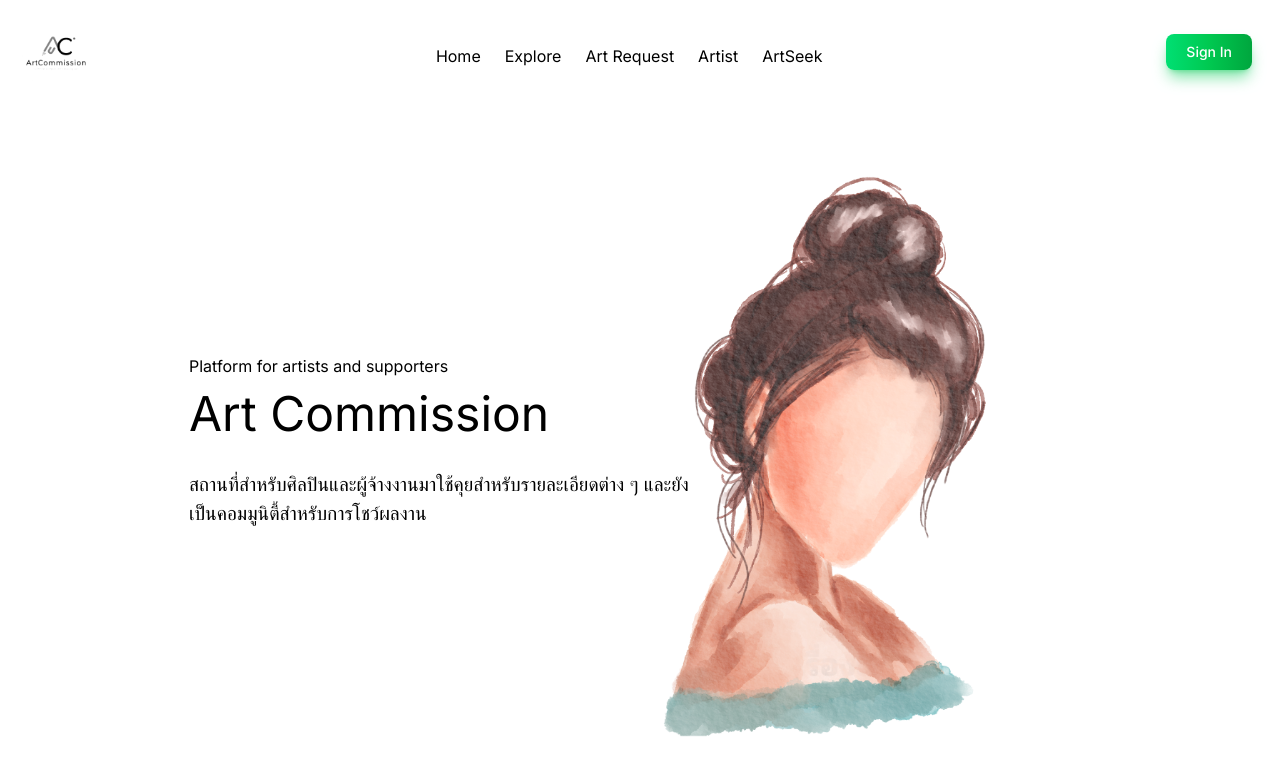
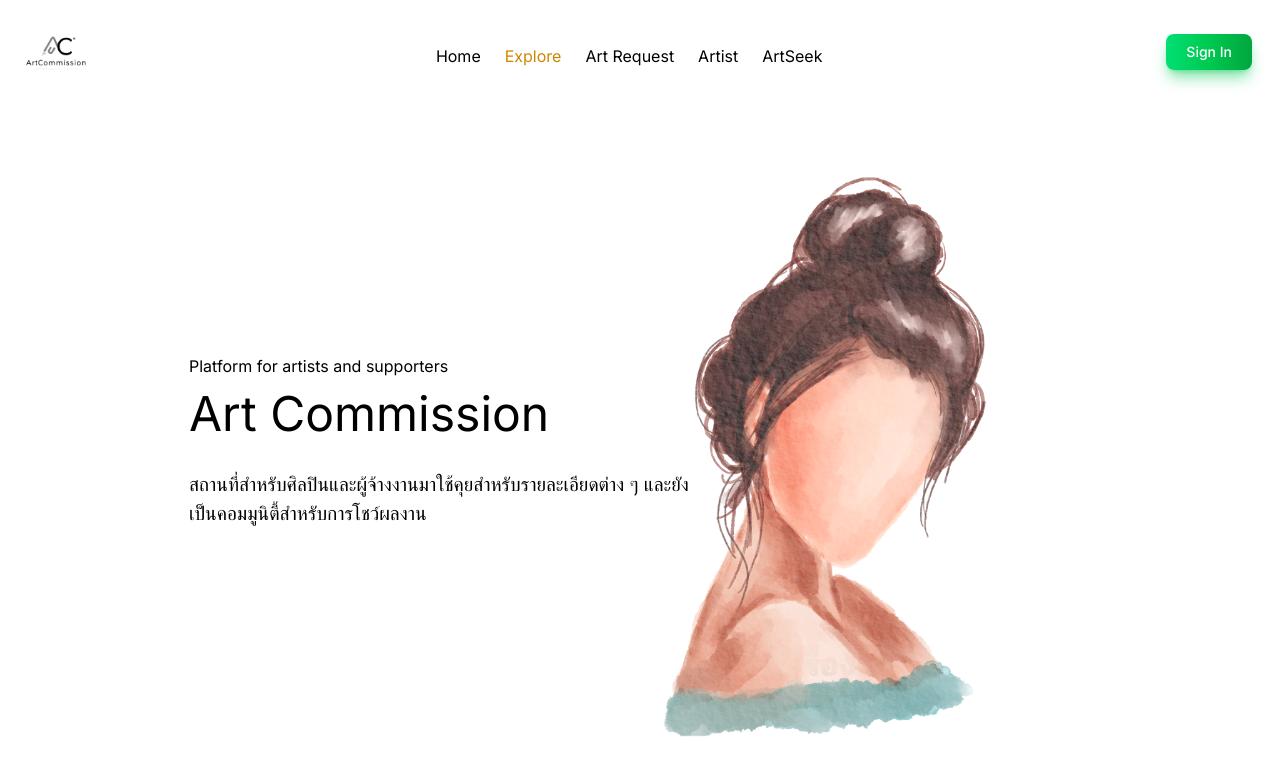
Before and after one commit to oOKaragaOo/artCommission, a Next.js app: page / in a window 1280 px wide. Shown: the top 774 px of the page. Built offline with nearby package versions, Linux system fonts and the light colour scheme; no server answers.

Commit message:
add share button

```diff
--- a/src/app/components/Navbar.jsx
+++ b/src/app/components/Navbar.jsx
@@ -1,9 +1,9 @@
 "use client";
 
-import React, {useContext, useState} from "react";
+import React, { useContext, useState } from "react";
 import Link from "next/link";
 import SignForm from "./SignForm";
-import {SessionContext} from "@/app/api/checkUser/route";
+import { SessionContext } from "@/app/api/checkUser/route";
 
 const Logout = async () => {
   try {
@@ -33,8 +33,7 @@ function Navbar() {
 
   return (
     <>
-
-            <nav className='bg-white text-black p-5'>
+      <nav className="bg-white text-black p-5">
         <div className="container mx-auto flex justify-between items-center">
           <div className="w-18 h-18">
             <Link href="/">
@@ -42,27 +41,26 @@ function Navbar() {
             </Link>
           </div>
           <ul className="flex list-none">
-          <li className='mx-3'>
+            <li className="mx-3">
               <Link href="/home">Home</Link>
             </li>
-          <li className='mx-3'>
-            <Link href="/explore">Explore</Link>
+            <li className="text-yellow-600 mx-3">
+              <p href="/explore">Explore</p>
             </li>
-          <li className='mx-3'>
+            <li className="mx-3">
               <Link href="/art_request">Art Request</Link>
             </li>
-          <li className='mx-3'>
+            <li className="mx-3">
               <Link href="/artists">Artist</Link>
             </li>
-          <li className='mx-3'>
+            <li className="mx-3">
               <Link href="/artseek">ArtSeek</Link>
             </li>
           </ul>
           <div>
-
             {sessionUser ? (
               <>
-                                <ul className ="flex list-none" >
+                <ul className="flex list-none">
                   <Link
                     href="/profile"
                     className="text-white bg-gradient-to-r from-gray-400 via-gray-500 to-gray-600 hover:bg-gradient-to-br focus:ring-4 focus:outline-none focus:ring-gray-300 dark:focus:ring-gray-800 shadow-lg shadow-gray-500/50 dark:shadow-lg dark:shadow-gray-800/80 font-medium rounded-lg text-sm px-5 py-2 text-center me-2 mb-2 cursor-pointer"
@@ -76,10 +74,10 @@ function Navbar() {
                   >
                     Log-Out
                   </button>
-
                 </ul>
               </>
-                            ) : ( <>
+            ) : (
+              <>
                 <button
                   onClick={() => {
                     setIsLogin(true);
@@ -89,17 +87,14 @@ function Navbar() {
                 >
                   Sign In
                 </button>
-
               </>
             )}
-
           </div>
         </div>
       </nav>
 
       {/* Popup Modal */}
       <SignForm isOpen={isOpen} setIsOpen={setIsOpen} isLogin={isLogin} />
-
     </>
   );
 }
--- a/src/app/components/PostCard.jsx
+++ b/src/app/components/PostCard.jsx
@@ -6,6 +6,7 @@ export default function PostItem({ post }) {
   const [commentText, setCommentText] = useState("");
   const [liked, setLiked] = useState(post.likedByMe || false); // <-- จาก backend
   const [likeCount, setLikeCount] = useState(post.likeCount || 0);
+  const [shareCount, setShareCount] = useState(post.shareCount);
   const [showDropdown, setShowDropdown] = useState(false);
 
   const handleSubmit = async (e) => {
@@ -140,6 +141,9 @@ export default function PostItem({ post }) {
         <button className="bg-gray-800 text-white px-3 py-1 rounded-full">
           💬 {post.comments?.length || 0}
         </button>
+        <button className="bg-gray-800 text-white px-3 py-1 rounded-full">
+          ➥ {shareCount}
+        </button>
       </div>
 
       {/* คอมเมนต์ */}
--- a/src/app/components/Sidebar.jsx
+++ b/src/app/components/Sidebar.jsx
@@ -43,7 +43,7 @@ const Sidebar = () => {
       <div className={styles.sidebar}>
         <ul>
           <li>
-            <Link href="/explore">Explore</Link>
+            <p className=''href="/">Explore</p>
           </li>
           <li>
             <Link href="/artists">Artist</Link>
--- a/src/app/explore/page.jsx
+++ b/src/app/explore/page.jsx
@@ -62,10 +62,10 @@ function ExplorePage() {
     setActiveTab(tab);
   };
 
-  const handleArtworkClick = (artwork) => {
-    setSelectedArtwork(artwork);
-    document.body.style.overflow = "hidden";
-  };
+  // const handleArtworkClick = (artwork) => {
+  //   setSelectedArtwork(artwork);
+  //   document.body.style.overflow = "hidden";
+  // };
 
   const handleClosePopup = () => {
     setSelectedArtwork(null);
@@ -108,14 +108,14 @@ function ExplorePage() {
           ) : (
             <ArtworkGrid
               artworks={artworksToDisplay}
-              onArtworkClick={handleArtworkClick}
+              // onArtworkClick={handleArtworkClick}
             />
           )}
         </div>
       </div>
 
-      {selectedArtwork && (
-        <div className={detailStyles.popupOverlay}>
+      {/* {selectedArtwork && ( */}
+        {/* <div className={detailStyles.popupOverlay}>
           <div
             className={`${detailStyles.popupContent} bg-gray-100 p-4 rounded shadow mb-4`}
           >
@@ -124,9 +124,9 @@ function ExplorePage() {
               className={detailStyles.closeButton}
             >
               <FontAwesomeIcon icon={faTimes} />
-            </button>
+            </button> */}
             {/* หัวโพสต์ */}
-            <div className="flex items-center gap-2 mb-2">
+            {/* <div className="flex items-center gap-2 mb-2">
               <img
                 src={selectedArtwork.profileImageUrl || "/default-avatar.png"}
                 className="w-8 h-8 rounded-full object-cover"
@@ -136,12 +136,11 @@ function ExplorePage() {
                 <p className="font-semibold text-gray-800">
                   {selectedArtwork.artist}
                 </p>
-                {/* <p className="text-sm text-gray-400">{/* Add createdAt if available *}</p> */}
               </div>
-            </div>
+            </div> */}
 
             {/* แคปชันและรูป */}
-            {selectedArtwork.description && (
+            {/* {selectedArtwork.description && (
               <p className="text-sm text-gray-500 mb-2">
                 {selectedArtwork.description}
               </p>
@@ -150,21 +149,20 @@ function ExplorePage() {
               src={selectedArtwork.imageUrl}
               alt={selectedArtwork.title}
               className="h-60 w-full object-cover rounded"
-            />
+            /> */}
 
             {/* ปุ่ม */}
-            <div className="flex items-center gap-4 mt-4">
+            {/* <div className="flex items-center gap-4 mt-4">
               <button className="bg-gray-800 text-white px-3 py-1 rounded-full">
                 ❤️ {selectedArtwork.likes || 0}
               </button>
               <button className="bg-gray-800 text-white px-3 py-1 rounded-full">
                 💬 {selectedArtwork.comments || 0}{" "}
-                {/* ปรับถ้าโครงสร้าง comment ต่างกัน */}
               </button>
               <button className="bg-gray-800 text-white px-3 py-1 rounded-full">
                 <FontAwesomeIcon icon={faShare} /> Share
               </button>
-            </div>
+            </div> */}
 
             {/* ส่วน Comment (ถ้าต้องการ) */}
             {/* <div className="mt-4 space-y-2">
@@ -172,7 +170,7 @@ function ExplorePage() {
                 </div> */}
 
             {/* ช่อง Comment (ถ้าต้องการ) */}
-            <form onSubmit={handleSubmit} className="flex mt-4">
+            {/* <form onSubmit={handleSubmit} className="flex mt-4">
               <input
                 value={commentText}
                 onChange={(e) => setCommentText(e.target.value)}
@@ -188,7 +186,7 @@ function ExplorePage() {
             </form>
           </div>
         </div>
-      )}
+      )}*/}
     </div>
   );
 }
```
Lines whose indentation alone changed are shown as unchanged.
